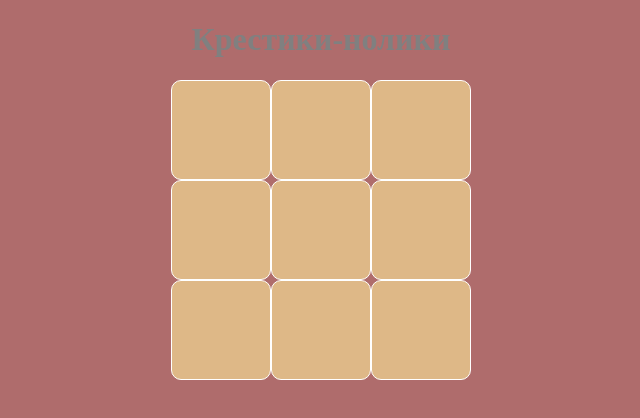
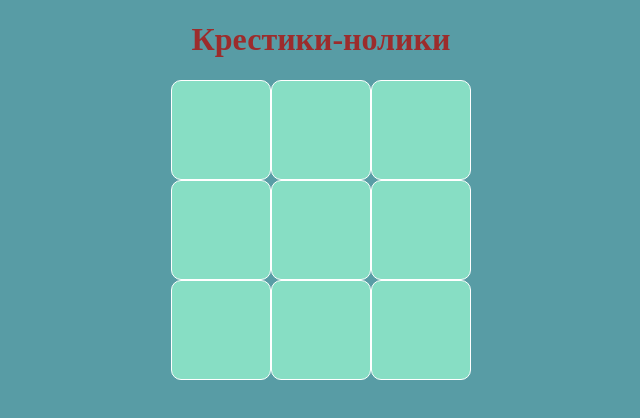
Before and after one commit to Fatality6/TikTakToe, a plain HTML site: page index.html in a window 1280 px wide. Shown: the whole page, without its empty margins (319-959 px from the left). Drawn offline with Linux system fonts and the light colour scheme.

Commit message:
change style.css

```diff
--- a/style.css
+++ b/style.css
@@ -1,10 +1,10 @@
 body{
-    background-color: rgb(175, 108, 108);
+    background-color: rgb(88, 156, 165);
 }
 
 h1{
     text-align: center;
-    color: grey;
+    color: rgb(156, 44, 44);
 }
 
 #bg{
@@ -28,7 +28,7 @@ h1{
     display: flex;
     justify-content: center;
     align-items: center;
-    background-color: burlywood;
+    background-color: rgb(135, 222, 196);
     border: 1px solid white;
     box-sizing: border-box;
     border-radius: 10px;
@@ -41,5 +41,5 @@ h1{
     margin-top: 25px;
     font-size: 30px;
     font-family: Comic Sans MS;
-    color: gray;
+    color: rgb(95, 93, 93);
 }
```
